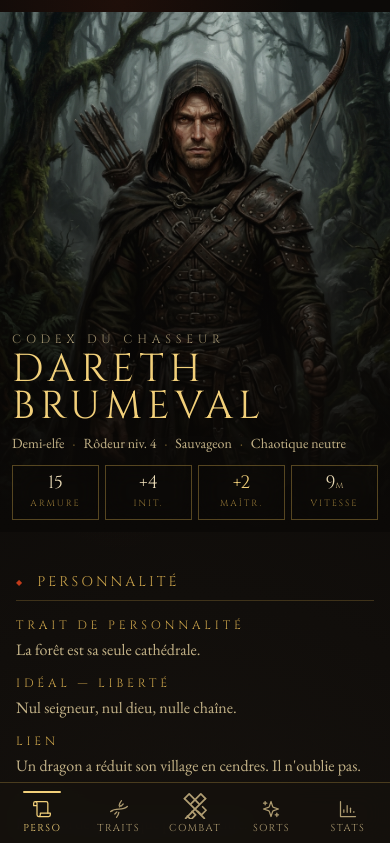
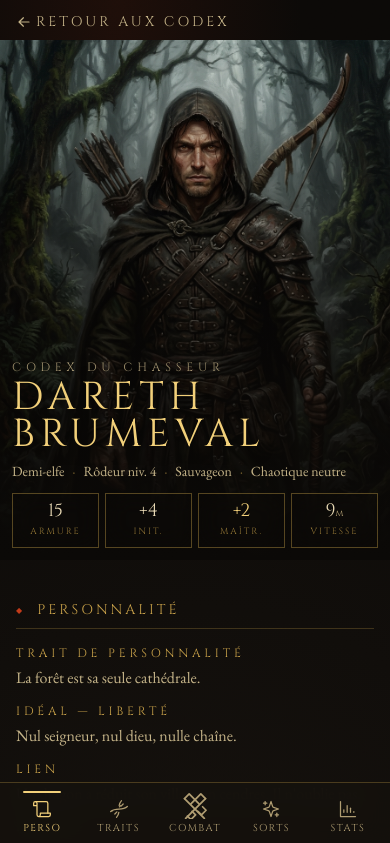
Before and after one commit to fallinov/donjon-et-dragons, a Nuxt app: page /personnages/dareth-brumeval in a window 390 px wide. Shown: the top 843 px of the page. Built offline with nearby package versions, Linux system fonts and the light colour scheme.

Commit message:
feat: lien retour aux codex en haut de la carte mobile (onglet Perso)

```diff
--- a/app/components/codex/CodexHero.vue
+++ b/app/components/codex/CodexHero.vue
@@ -9,6 +9,14 @@ defineProps<{ character: Character }>()
 
     <!-- ═══ MOBILE : carte de jeu pleine largeur ═══ -->
     <div class="lg:hidden">
+      <!-- Lien retour au-dessus de la carte -->
+      <NuxtLink
+        to="/"
+        class="inline-flex items-center gap-1 text-sm font-display tracking-wider-3 text-parchment-dim hover:text-gold-bright uppercase mb-2"
+      >
+        <svg class="w-4 h-4" viewBox="0 0 20 20" fill="currentColor" aria-hidden="true"><path fill-rule="evenodd" d="M17 10a.75.75 0 01-.75.75H5.612l4.158 3.96a.75.75 0 11-1.04 1.08l-5.5-5.25a.75.75 0 010-1.08l5.5-5.25a.75.75 0 111.04 1.08L5.612 9.25H16.25A.75.75 0 0117 10z" clip-rule="evenodd"/></svg>
+        Retour aux codex
+      </NuxtLink>
       <!-- Photo arrière-plan avec gradient -->
       <div class="relative aspect-[3/4] sm:aspect-[16/9] overflow-hidden w-screen -ml-4 sm:-ml-8 lg:-ml-10">
         <NuxtImg
```
